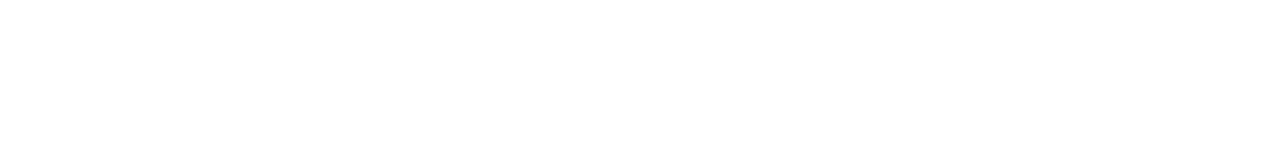
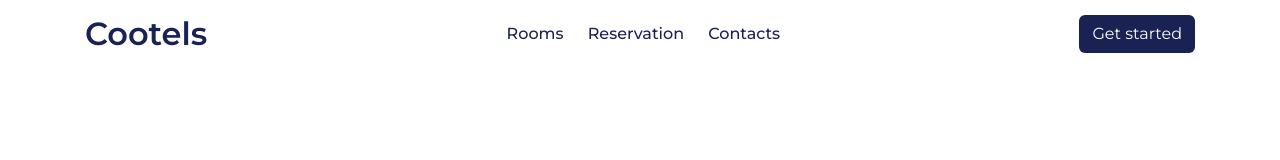
Before and after one commit to Ochilboyev0804/Cootels, a plain HTML site: page index.html in a window 1280 px wide. Drawn offline with nearby package versions, Linux system fonts and the light colour scheme.

Commit message:
added: header and navbar

```diff
--- /dev/null
+++ b/header.scss
@@ -0,0 +1,29 @@
+.website__header {
+  display: flex;
+  justify-content: space-between;
+  align-items: center;
+  padding: 10px 0;
+
+  .web__name {
+    font-weight: 600;
+    font-size: 2rem;
+    color: #192252;
+  }
+}
+
+.web__header-nav {
+  a {
+    display: inline-block;
+    margin: 0 5px;
+    padding: 5px;
+    font-weight: 500;
+    font-size: 1rem;
+    color: #192252;
+  }
+}
+
+.web__btn {
+  font-weight: 400;
+  color: #fff;
+  background: #192252;
+}
--- a/index.html
+++ b/index.html
@@ -1,15 +1,43 @@
 <!DOCTYPE html>
 <html lang="en">
-<head>
-    <meta charset="UTF-8">
-    <meta http-equiv="X-UA-Compatible" content="IE=edge">
-    <meta name="viewport" content="width=device-width, initial-scale=1.0">
-    <link rel="stylesheet" href="./main.css">
-    <title>Document</title>
-</head>
-<body>
+  <head>
+    <meta charset="UTF-8" />
+    <meta http-equiv="X-UA-Compatible" content="IE=edge" />
+    <meta name="viewport" content="width=device-width, initial-scale=1.0" />
+    <link
+      href="https://cdn.jsdelivr.net/npm/bootstrap@5.3.0-alpha1/dist/css/bootstrap.min.css"
+      rel="stylesheet"
+      integrity="sha384-GLhlTQ8iRABdZLl6O3oVMWSktQOp6b7In1Zl3/Jr59b6EGGoI1aFkw7cmDA6j6gD"
+      crossorigin="anonymous"
+    />
+    <link rel="preconnect" href="https://fonts.googleapis.com" />
+    <link rel="preconnect" href="https://fonts.gstatic.com" crossorigin />
+    <link
+      href="https://fonts.googleapis.com/css2?family=Montserrat:wght@200;400;500;600;700&display=swap"
+      rel="stylesheet"
+    />
+    <link rel="stylesheet" href="./main.css" />
+    <title>Cootels</title>
+  </head>
+  <body>
     <div class="container">
+      <header class="website__header">
+        <a href="#" class="web__name"> Cootels </a>
 
+        <nav class="web__header-nav">
+          <a href="#">Rooms</a>
+          <a href="#">Reservation</a>
+          <a href="#">Contacts</a>
+        </nav>
+
+        <button type="button" class="btn web__btn">Get started</button>
+      </header>
+
+      <script
+        src="https://cdn.jsdelivr.net/npm/bootstrap@5.3.0-alpha1/dist/js/bootstrap.bundle.min.js"
+        integrity="sha384-w76AqPfDkMBDXo30jS1Sgez6pr3x5MlQ1ZAGC+nuZB+EYdgRZgiwxhTBTkF7CXvN"
+        crossorigin="anonymous"
+      ></script>
     </div>
-</body>
+  </body>
 </html>
--- a/main.scss
+++ b/main.scss
@@ -1 +1,2 @@
 @import "./base";
+@import "./header.css"
```
Also changed, not shown: header.css (added), main.css, 2 other files.
